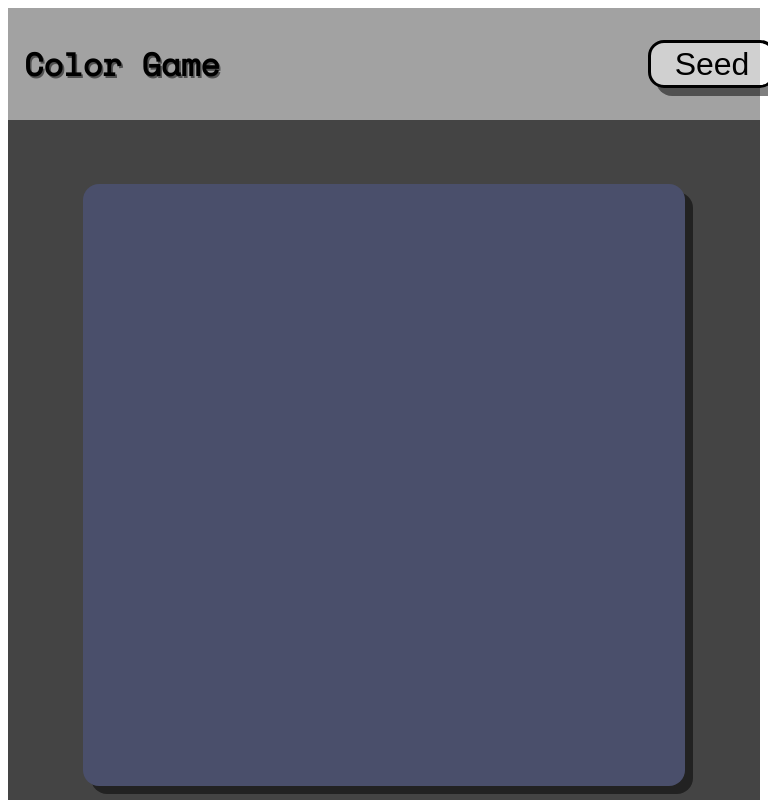
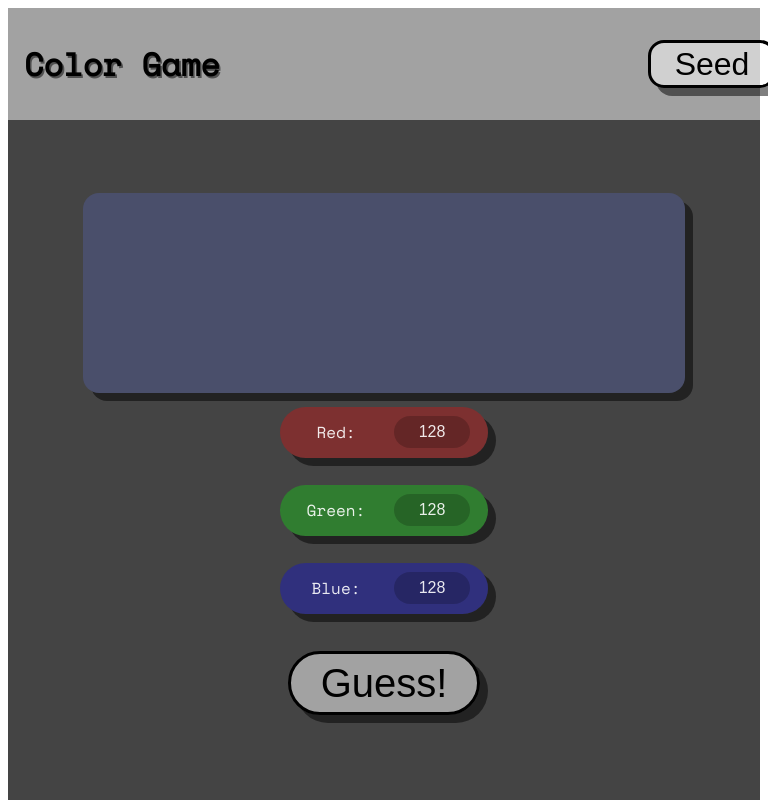
Before and after one commit to purduehackers/albers-challenge, a SvelteKit app: page /game/1 in a window 768 px wide. Shown: the top 800 px of the page. Built offline with nearby package versions, Linux system fonts and the light colour scheme.

Commit message:
Improve mobile layout

```diff
--- a/src/lib/ColorBox.svelte
+++ b/src/lib/ColorBox.svelte
@@ -11,4 +11,9 @@
 		width: 100%;
 		box-shadow: 0.5rem 0.5rem 0rem rgba(0, 0, 0, 0.5);
 	}
+	@media screen and (max-width: 768px) {
+		div {
+			aspect-ratio: 3 / 1;
+		}
+	}
 </style>
--- a/src/lib/Result.svelte
+++ b/src/lib/Result.svelte
@@ -30,4 +30,12 @@
 	p:nth-child(3) {
 		place-self: center end;
 	}
+	@media screen and (max-width: 768px) {
+		main {
+			padding: 2rem 0 2rem 0;
+		}
+		p {
+			width: 100%;
+		}
+	}
 </style>
--- a/src/routes/result/[actual]/[guess]/+page.svelte
+++ b/src/routes/result/[actual]/[guess]/+page.svelte
@@ -30,6 +30,16 @@
 
 <style>
 	main {
+		display: flex;
+		flex-direction: column;
+		padding: 2rem;
+	}
+	main > div {
+		display: flex;
+		flex-direction: column;
+	}
+	@media screen and (min-width: 768px) {
+		main {
 			display: grid;
 			padding: 2rem;
 			grid-template-columns: 1fr;
@@ -43,6 +53,7 @@
 			grid-template-rows: 1fr;
 			place-items: center;
 		}
+	}
 	p {
 		font-size: 3rem;
 		color: white;
```
Lines whose indentation alone changed are shown as unchanged.
